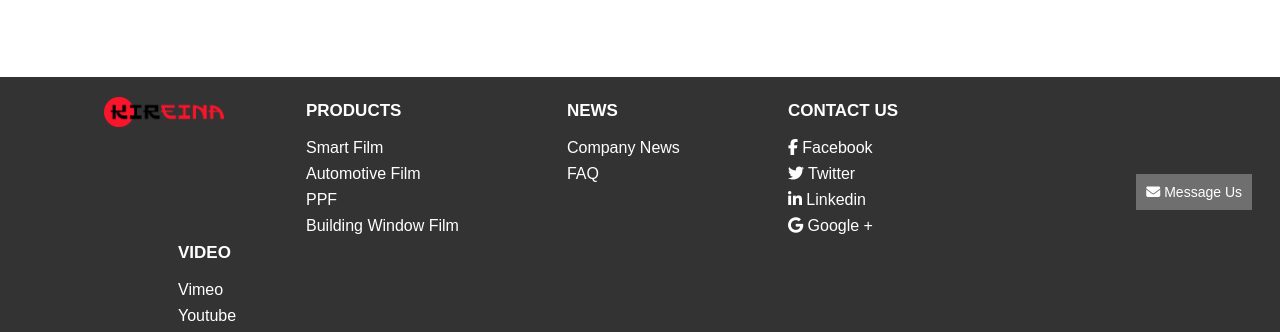
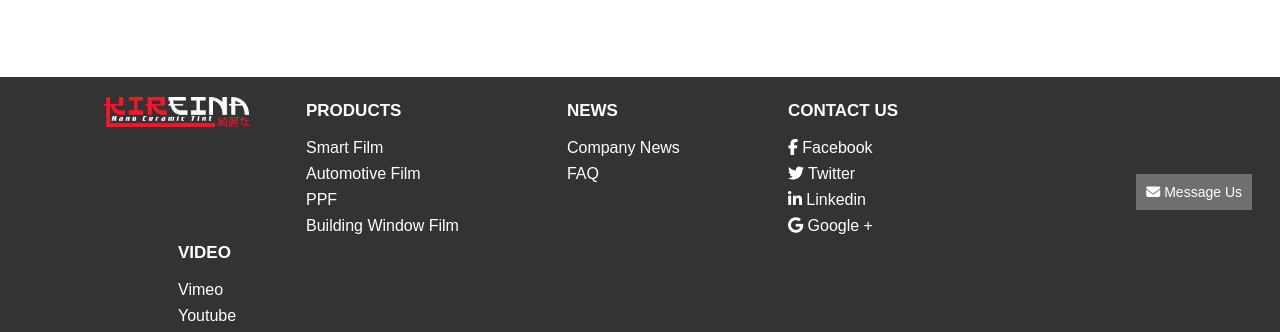
Before and after one commit to jimenez-carlo/kireinav2, a plain HTML site: page contact.html in a window 1280 px wide. Shown: the part 567-899 px from the top of the page. Drawn offline with nearby package versions, Linux system fonts and the light colour scheme.

Commit message:
Update contact.html

```diff
--- a/contact.html
+++ b/contact.html
@@ -66,7 +66,7 @@
 	</div>
 	<footer>
 		<div class="container">
-		<div class="logo"><img class="footer-logo" src="images/logo-circle-black.png"></div>
+		<div class="logo"><img class="footer-logo" src="images/logo-red-white.png" ></div>
 		<div class="header">
 			<ul>
 				<li class="highlight">PRODUCTS</li>
```
